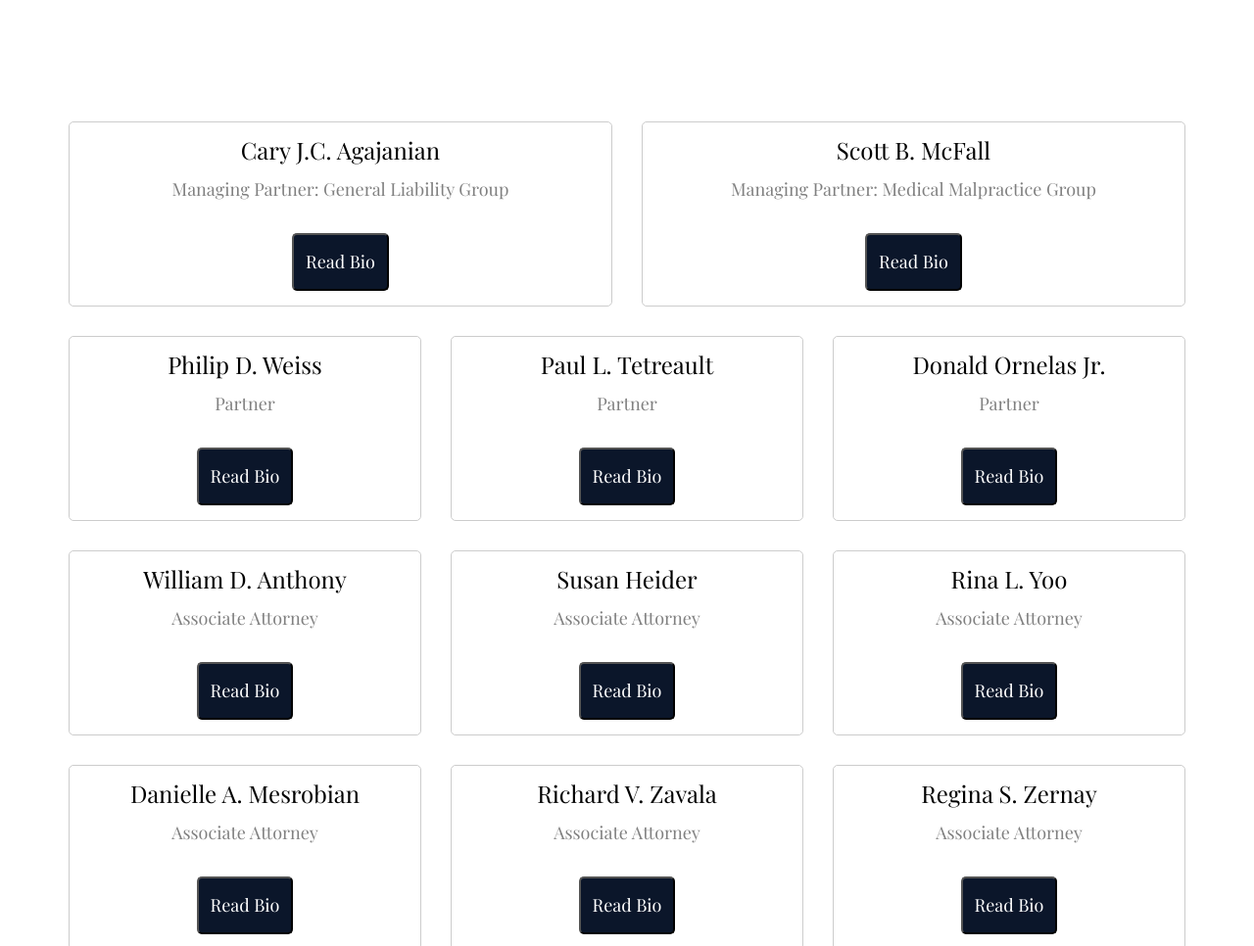
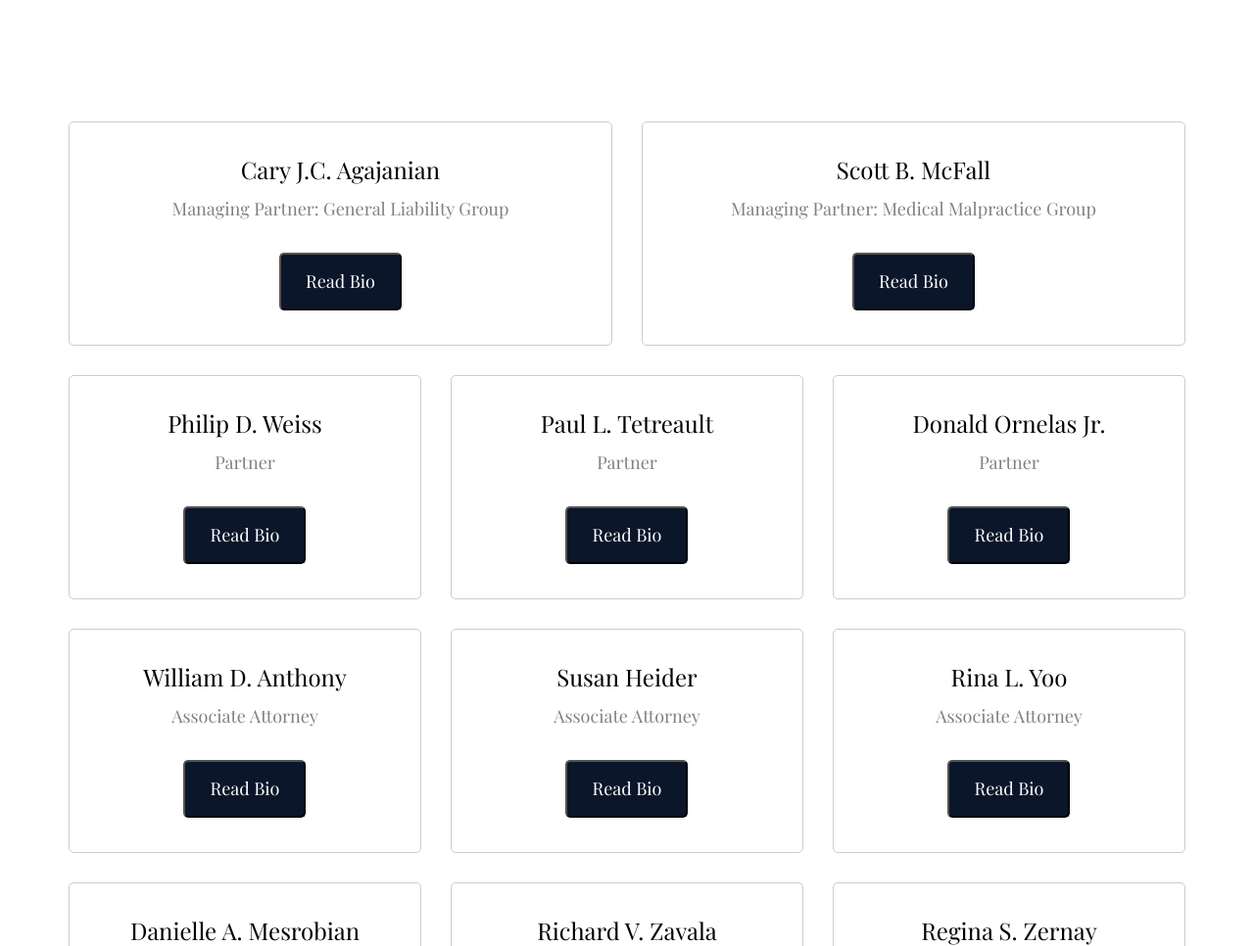
Before and after one commit to Robertfarb/agajanian-law, a plain HTML site: page attorneys.html in a window 1280 px wide. Shown: the part 926-1892 px from the top of the page at 98% size. Drawn offline with nearby package versions, Linux system fonts and the light colour scheme; files whose address does not match are found by name.

Commit message:
Update attorneys page styles

```diff
--- a/css/style.css
+++ b/css/style.css
@@ -1301,6 +1301,14 @@ h1, h2, h3, h4, h5, h6, figure {
   strong.role {
     min-height: 60px;
   }
+
+  .read-more-bio {
+    width: 125px;
+  }
+
+  .attorney-bio-square {
+    padding: 35px;
+  }
 }
 
 .flex-header {
```
